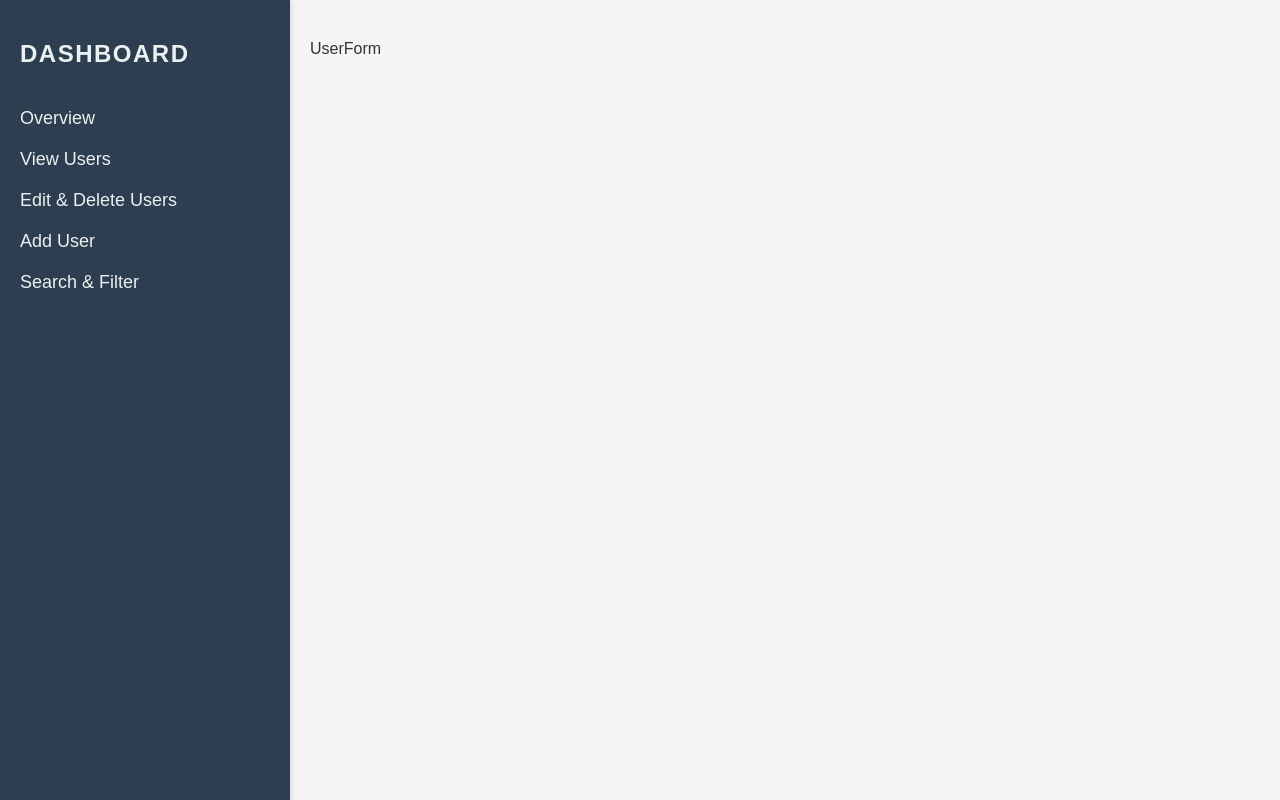
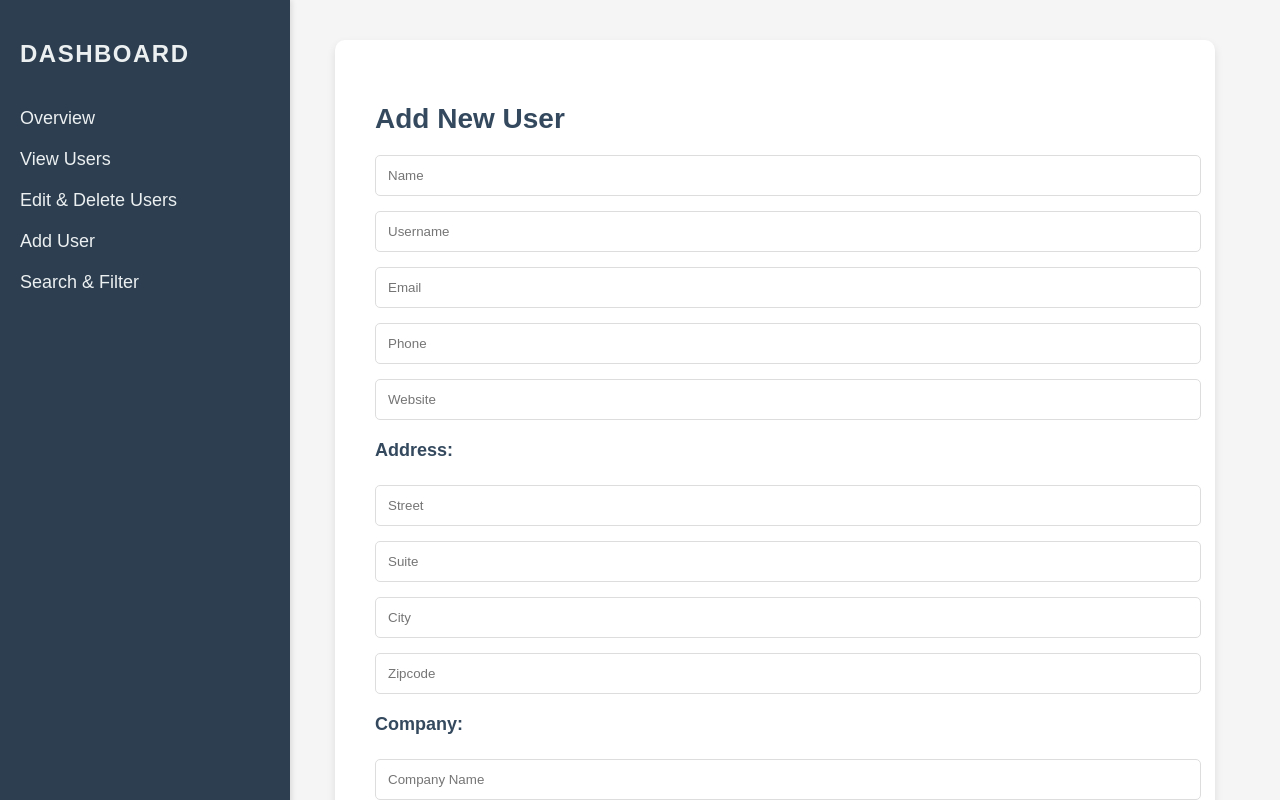
Before and after one commit to Aniket-1295/UserManagementDashbord, a React (Create React App) app: page /users/create in a window 1280 px wide. Shown: the top 800 px of the page. Built offline with nearby package versions, Linux system fonts and the light colour scheme; no server answers.

Commit message:
Impliment Add User Page

```diff
--- a/src/App.js
+++ b/src/App.js
@@ -24,7 +24,13 @@ function App() {
 
     fetch(`https://jsonplaceholder.typicode.com/users`).then(response => response.json()).then(data =>setUsers(data))
 
-  },[])
+  },[]);
+
+  const addUser = (newUser) => {
+    setUsers([...users, newUser]);
+  };
+
+
 
   const updateUser = (updatedUser) => {
     setUsers(users.map(user => user.id === updatedUser.id ? updatedUser : user));
@@ -54,7 +60,7 @@ function App() {
         <Routes>
           <Route path="/" element={<Dashboard users={users}/>} />
           <Route path="/users" element={<UserList users={users} deleteUser={deleteUser} />} />
-          <Route path="/users/create" element={<UserForm />} />
+          <Route path="/users/create" element={<UserForm addUser={addUser} />} />
           <Route path="/view-users" element={<ViewUsers users={users} />} />
           <Route path="/users/edit/:id" element={<UserForm users={users} updateUser={updateUser}/>} />
           <Route path="/search" element={<SearchAndFilter/>} />
--- a/src/components/UserForm.js
+++ b/src/components/UserForm.js
@@ -1,8 +1,182 @@
-import React from 'react'
+import React, { useState, useEffect } from 'react';
+import { useParams, useNavigate } from 'react-router-dom';
 
-const UserForm = () => {
+
+
+const UserForm = ({ users, addUser, updateUser }) => {
+
+  const { id } = useParams();
+  const navigate = useNavigate();
+  const editing = Boolean(id);
+  const [formData, setFormData] = useState({
+    id: editing ? parseInt(id) : Math.floor(Math.random() * 1000),
+    name: '',
+    username: '',
+    email: '',
+    phone: '',
+    website: '',
+    address: {
+      street: '',
+      suite: '',
+      city: '',
+      zipcode: ''
+    },
+    company: {
+      name: '',
+      catchPhrase: '',
+      bs: ''
+    }
+  });
+
+  useEffect(() => {
+    if (editing) {
+      const user = users.find(user => user.id === parseInt(id));
+      if (user) setFormData(user);
+    }
+  }, [id, users, editing]);
+
+  const handleSubmit = (e) => {
+    e.preventDefault();
+    if (editing) {
+      updateUser(formData);
+    } else {
+      addUser(formData);
+    }
+    navigate('/users');
+  };
+
+  const handleChange = (e) => {
+    const { name, value } = e.target;
+    if (name.includes('address.') || name.includes('company.')) {
+      const [mainKey, subKey] = name.split('.');
+      setFormData({
+        ...formData,
+        [mainKey]: {
+          ...formData[mainKey],
+          [subKey]: value
+        }
+      });
+    } else {
+      setFormData({ ...formData, [name]: value });
+    }
+  };
+
+
+
+
+
+
   return (
-    <div>UserForm</div>
+    // <div>UserForm</div>
+
+    <div className="user-form">
+      <h2>{editing ? 'Edit User' : 'Add New User'}</h2>
+      <form onSubmit={handleSubmit}>
+        <input
+          type="text"
+          name="name"
+          value={formData.name}
+          placeholder="Name"
+          onChange={handleChange}
+          required
+        />
+        <input
+          type="text"
+          name="username"
+          value={formData.username}
+          placeholder="Username"
+          onChange={handleChange}
+          required
+        />
+        <input
+          type="email"
+          name="email"
+          value={formData.email}
+          placeholder="Email"
+          onChange={handleChange}
+          required
+        />
+        <input
+          type="text"
+          name="phone"
+          value={formData.phone}
+          placeholder="Phone"
+          onChange={handleChange}
+          required
+        />
+        <input
+          type="text"
+          name="website"
+          value={formData.website}
+          placeholder="Website"
+          onChange={handleChange}
+          required
+        />
+
+        {/* Address Fields */}
+        <h4>Address:</h4>
+        <input
+          type="text"
+          name="address.street"
+          value={formData.address.street}
+          placeholder="Street"
+          onChange={handleChange}
+          required
+        />
+        <input
+          type="text"
+          name="address.suite"
+          value={formData.address.suite}
+          placeholder="Suite"
+          onChange={handleChange}
+        />
+        <input
+          type="text"
+          name="address.city"
+          value={formData.address.city}
+          placeholder="City"
+          onChange={handleChange}
+          required
+        />
+        <input
+          type="text"
+          name="address.zipcode"
+          value={formData.address.zipcode}
+          placeholder="Zipcode"
+          onChange={handleChange}
+          required
+        />
+
+        {/* Company Fields */}
+        <h4>Company:</h4>
+        <input
+          type="text"
+          name="company.name"
+          value={formData.company.name}
+          placeholder="Company Name"
+          onChange={handleChange}
+          required
+        />
+        <input
+          type="text"
+          name="company.catchPhrase"
+          value={formData.company.catchPhrase}
+          placeholder="CatchPhrase"
+          onChange={handleChange}
+        />
+        <input
+          type="text"
+          name="company.bs"
+          value={formData.company.bs}
+          placeholder="Business"
+          onChange={handleChange}
+        />
+
+        <button type="submit">Save</button>
+      </form>
+    </div>
+
+
   )
 }
 
```
